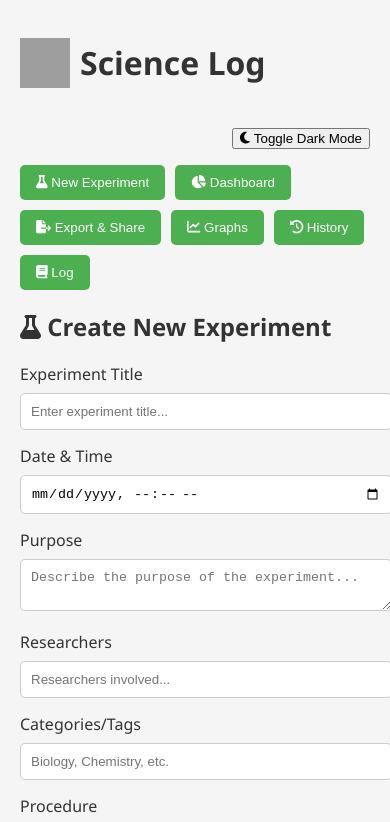
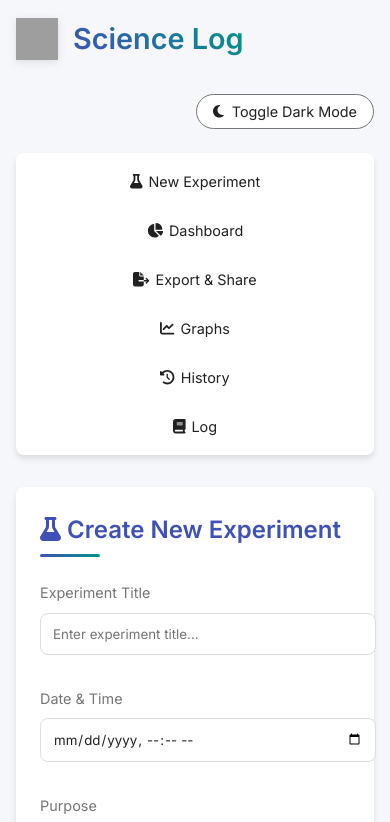
Before and after one commit to kirbyyyyy12/experiment-logger2, a plain HTML site: page index.html in a window 390 px wide. Shown: the top 822 px of the page. Drawn offline with Linux system fonts and the light colour scheme; grey boxes are pictures that could not be loaded.

Commit message:
Update style.css

```diff
--- a/style.css
+++ b/style.css
@@ -1,33 +1,103 @@
-/* Main Layout */
+/* Updated Modern Look - Science Log */
+:root {
+  --primary-color: #3f51b5;
+  --primary-light: #7986cb;
+  --secondary-color: #009688;
+  --surface-color: #ffffff;
+  --background-color: #f5f7fa;
+  --text-primary: #212121;
+  --text-secondary: #757575;
+  --border-radius: 8px;
+  --box-shadow: 0 4px 6px rgba(0, 0, 0, 0.1);
+  --transition: all 0.3s ease;
+}
+
+/* Dark Mode Variables */
+.dark-mode {
+  --primary-color: #7986cb;
+  --primary-light: #9fa8da;
+  --secondary-color: #4db6ac;
+  --surface-color: #2d2d2d;
+  --background-color: #121212;
+  --text-primary: #e0e0e0;
+  --text-secondary: #b0b0b0;
+  --box-shadow: 0 4px 6px rgba(0, 0, 0, 0.3);
+}
+
 body {
-  font-family: 'Segoe UI', Tahoma, Geneva, Verdana, sans-serif;
+  font-family: 'Inter', 'Segoe UI', system-ui, -apple-system, sans-serif;
   margin: 0;
   padding: 0;
-  background-color: #f5f5f5;
-  color: #333;
-  transition: background-color 0.3s, color 0.3s;
+  background-color: var(--background-color);
+  color: var(--text-primary);
+  transition: var(--transition);
+  line-height: 1.6;
 }
 
 .container {
-  padding: 20px;
+  padding: 2rem;
   max-width: 1200px;
-  margin: auto;
+  margin: 0 auto;
 }
 
+/* Header & Logo */
 .logo {
   display: flex;
   align-items: center;
-  gap: 10px;
-  margin-bottom: 20px;
+  gap: 15px;
+  margin-bottom: 2rem;
 }
 
 .logo img {
-  width: 50px;
-  height: 50px;
+  width: 42px;
+  height: 42px;
+  filter: drop-shadow(0 2px 4px rgba(0, 0, 0, 0.1));
 }
 
+.logo h1 {
+  font-size: 1.8rem;
+  font-weight: 600;
+  margin: 0;
+  background: linear-gradient(45deg, var(--primary-color), var(--secondary-color));
+  -webkit-background-clip: text;
+  -webkit-text-fill-color: transparent;
+  background-clip: text;
+}
+
+/* Dark Mode Toggle */
+.toggle-container {
+  display: flex;
+  justify-content: flex-end;
+  margin-bottom: 1.5rem;
+}
+
+#darkModeToggle {
+  background-color: var(--surface-color);
+  color: var(--text-primary);
+  border: 1px solid var(--text-secondary);
+  padding: 0.5rem 1rem;
+  border-radius: 20px;
+  cursor: pointer;
+  display: flex;
+  align-items: center;
+  gap: 8px;
+  font-size: 0.9rem;
+  transition: var(--transition);
+}
+
+#darkModeToggle:hover {
+  background-color: var(--primary-light);
+  color: white;
+  border-color: var(--primary-light);
+}
+
+/* Navigation */
 nav {
-  margin-bottom: 20px;
+  margin-bottom: 2rem;
+  background-color: var(--surface-color);
+  border-radius: var(--border-radius);
+  box-shadow: var(--box-shadow);
+  padding: 0.5rem;
 }
 
 .menu {
@@ -35,7 +105,9 @@ nav {
   padding: 0;
   display: flex;
   flex-wrap: wrap;
-  gap: 10px;
+  gap: 0.5rem;
+  margin: 0;
+  justify-content: center;
 }
 
 .menu li {
@@ -43,78 +115,190 @@ nav {
 }
 
 .menu button {
-  background-color: #4CAF50;
-  color: white;
+  background-color: transparent;
+  color: var(--text-primary);
   border: none;
-  padding: 10px 16px;
-  border-radius: 5px;
+  padding: 0.75rem 1rem;
+  border-radius: var(--border-radius);
   cursor: pointer;
-  transition: background-color 0.3s;
+  transition: var(--transition);
+  font-size: 0.9rem;
+  display: flex;
+  align-items: center;
+  gap: 6px;
 }
 
 .menu button:hover {
-  background-color: #45a049;
+  background-color: var(--primary-light);
+  color: white;
 }
 
+/* Section Containers */
 .section {
+  background-color: var(--surface-color);
+  border-radius: var(--border-radius);
+  box-shadow: var(--box-shadow);
+  padding: 2rem;
+  margin-top: 1.5rem;
   display: none;
-  margin-top: 20px;
 }
 
+.section h2 {
+  color: var(--primary-color);
+  margin-top: 0;
+  font-size: 1.5rem;
+  margin-bottom: 1.5rem;
+  position: relative;
+  padding-bottom: 0.5rem;
+}
+
+.section h2::after {
+  content: '';
+  position: absolute;
+  bottom: 0;
+  left: 0;
+  height: 3px;
+  width: 60px;
+  background: linear-gradient(to right, var(--primary-color), var(--secondary-color));
+  border-radius: 3px;
+}
+
+/* Form Elements */
 input, textarea, select {
   width: 100%;
-  padding: 10px;
-  margin-top: 8px;
-  margin-bottom: 15px;
-  border: 1px solid #ccc;
-  border-radius: 5px;
+  padding: 0.75rem;
+  margin: 0.5rem 0 1rem;
+  border: 1px solid #ddd;
+  border-radius: var(--border-radius);
+  background-color: var(--surface-color);
+  color: var(--text-primary);
+  font-family: inherit;
+  transition: var(--transition);
 }
 
-button[type="submit"], #exportCSV, #exportPDF, #exportMD, #undo, #redo {
-  background-color: #007bff;
-  color: white;
-  padding: 10px 16px;
+input[type="file"] {
+  padding: 0.5rem 0;
   border: none;
-  border-radius: 5px;
-  cursor: pointer;
-  margin-top: 10px;
 }
 
-button[type="submit"]:hover, #exportCSV:hover, #exportPDF:hover, #exportMD:hover, #undo:hover, #redo:hover {
-  background-color: #0056b3;
+textarea {
+  resize: vertical;
+  min-height: 100px;
 }
 
-/* Toggle Dark Mode Button */
-.toggle-container {
-  text-align: right;
-  margin-bottom: 10px;
+input:focus, textarea:focus, select:focus {
+  outline: none;
+  border-color: var(--primary-color);
+  box-shadow: 0 0 0 2px rgba(63, 81, 181, 0.2);
 }
 
-/* Dark Mode */
-body.dark-mode {
-  background-color: #1e1e1e;
-  color: #f0f0f0;
+label {
+  color: var(--text-secondary);
+  font-size: 0.9rem;
+  display: block;
+  margin-top: 1rem;
 }
 
-body.dark-mode input,
-body.dark-mode textarea,
-body.dark-mode select {
-  background-color: #333;
-  color: #f0f0f0;
-  border: 1px solid #555;
+/* Buttons */
+button {
+  font-family: inherit;
 }
 
-body.dark-mode .menu button {
-  background-color: #555;
+button[type="submit"],
+#exportCSV, #exportPDF, #exportMD, #undo, #redo {
+  background-color: var(--primary-color);
+  color: white;
+  padding: 0.75rem 1.5rem;
+  border: none;
+  border-radius: var(--border-radius);
+  cursor: pointer;
+  transition: var(--transition);
+  font-weight: 500;
+  margin-top: 1rem;
+  display: inline-flex;
+  align-items: center;
+  gap: 8px;
 }
 
-body.dark-mode .menu button:hover {
-  background-color: #777;
+button[type="submit"]:hover,
+#exportCSV:hover, #exportPDF:hover, #exportMD:hover, #undo:hover, #redo:hover {
+  background-color: var(--primary-light);
+  transform: translateY(-2px);
+  box-shadow: 0 6px 12px rgba(0, 0, 0, 0.15);
+}
+
+/* Dashboard Styles */
+#quickStats {
+  background-color: rgba(63, 81, 181, 0.08);
+  padding: 1rem;
+  border-radius: var(--border-radius);
+  margin-bottom: 1.5rem;
+  font-weight: 500;
+}
+
+#filters {
+  display: grid;
+  grid-template-columns: repeat(auto-fill, minmax(200px, 1fr));
+  gap: 1rem;
+  margin-top: 1.5rem;
+}
+
+/* Log Entries */
+.experiment-entry {
+  background-color: rgba(255, 255, 255, 0.05);
+  border-radius: var(--border-radius);
+  padding: 1.5rem;
+  margin-bottom: 1rem;
+  border-left: 4px solid var(--secondary-color);
+  transition: var(--transition);
+}
+
+.experiment-entry:hover {
+  transform: translateY(-2px);
+  box-shadow: var(--box-shadow);
+}
+
+.experiment-entry h3 {
+  margin-top: 0;
+  color: var(--primary-color);
 }
 
 .empty-log-message {
   text-align: center;
-  color: gray;
+  color: var(--text-secondary);
   font-style: italic;
-  margin-top: 50px;
+  margin: 3rem 0;
 }
+
+/* Export Tools Section */
+#exportTools {
+  display: flex;
+  flex-wrap: wrap;
+  gap: 1rem;
+}
+
+#exportTools button {
+  flex: 1;
+  min-width: 120px;
+}
+
+/* Responsive Adjustments */
+@media (max-width: 768px) {
+  .container {
+    padding: 1rem;
+  }
+
+  .section {
+    padding: 1.5rem;
+  }
+
+  .menu {
+    flex-direction: column;
+    width: 100%;
+  }
+
+  .menu button {
+    width: 100%;
+    justify-content: center;
+  }
+}
```
